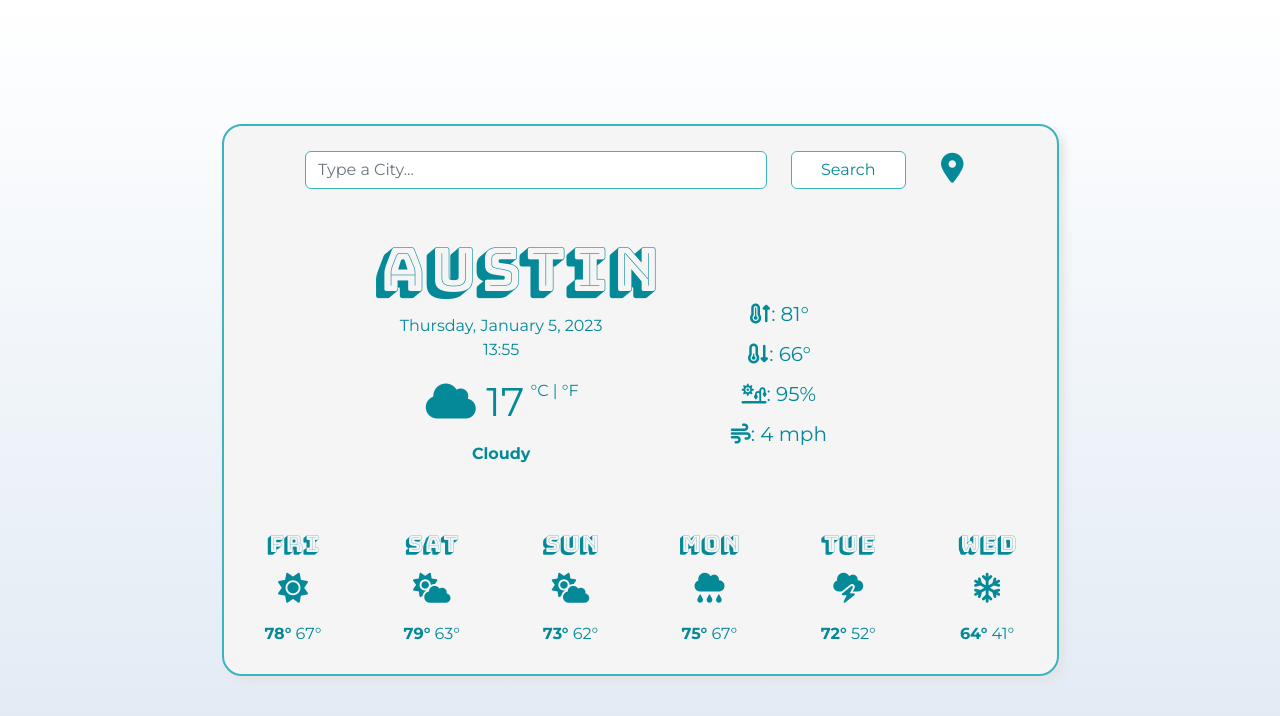
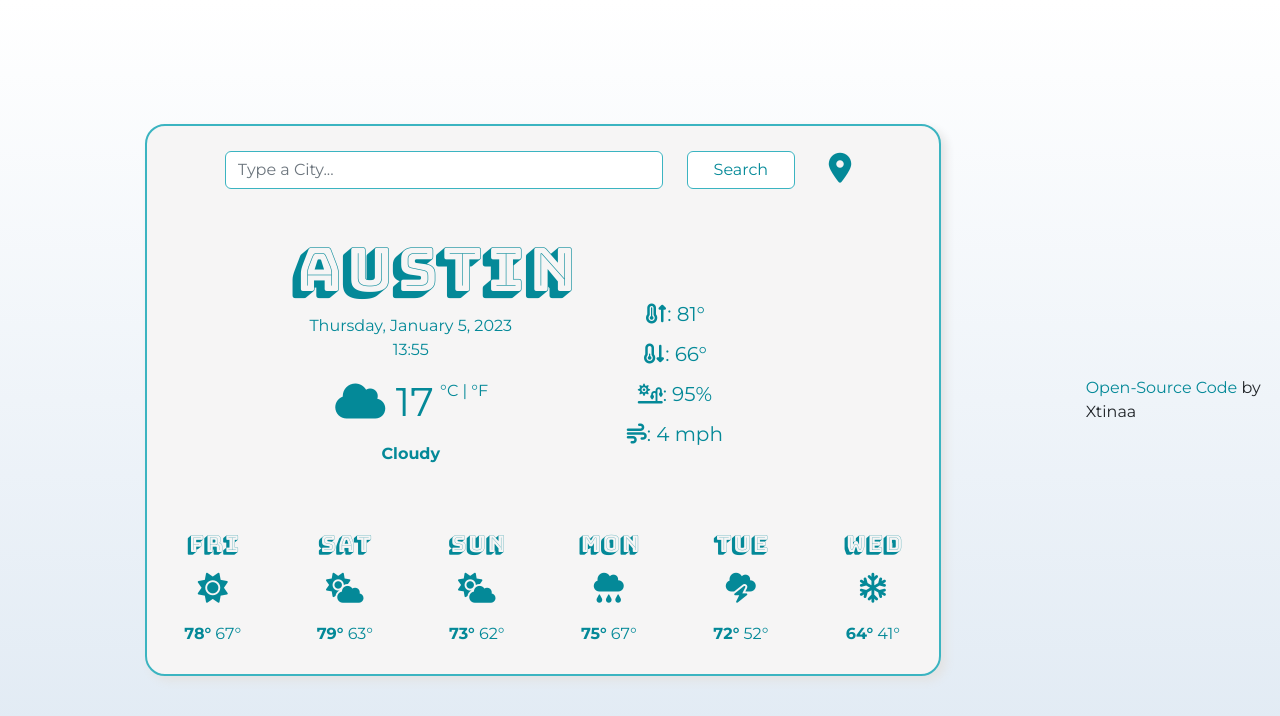
Before and after one commit to xtinaarel/WeatherApp, a plain HTML site: page index.html in a window 1280 px wide. Drawn offline with nearby package versions, Linux system fonts and the light colour scheme; no server answers.

Commit message:
updated footer with GitHub link

```diff
--- a/index.html
+++ b/index.html
@@ -133,6 +133,12 @@
         </div>
       </div>
     </div>
+    <footer>
+      <a href="https://github.com/xtinaarel/WeatherApp.git">
+        Open-Source Code</a
+      >
+      by Xtinaa
+    </footer>
     <script src="src/index.js"></script>
   </body>
 </html>
```
